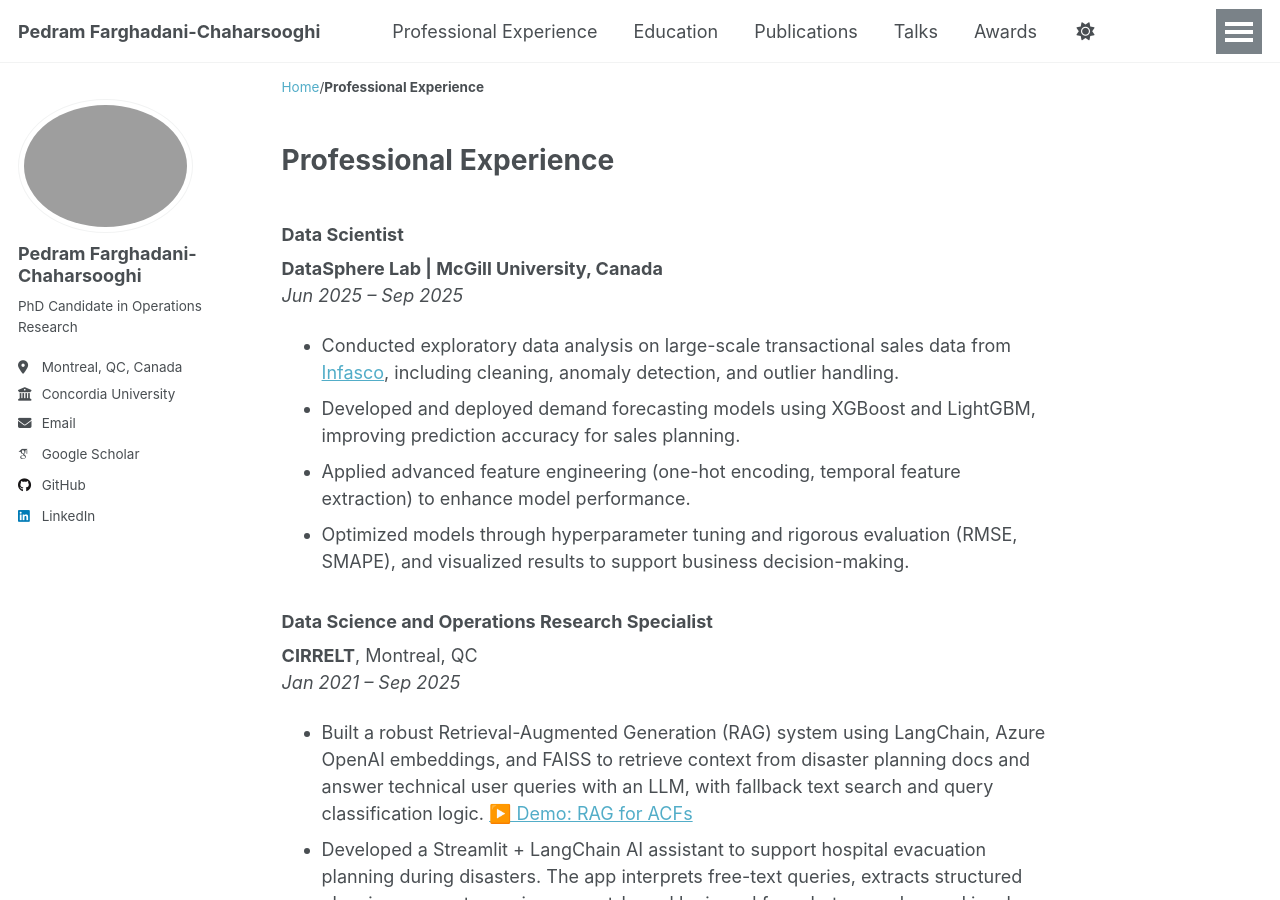
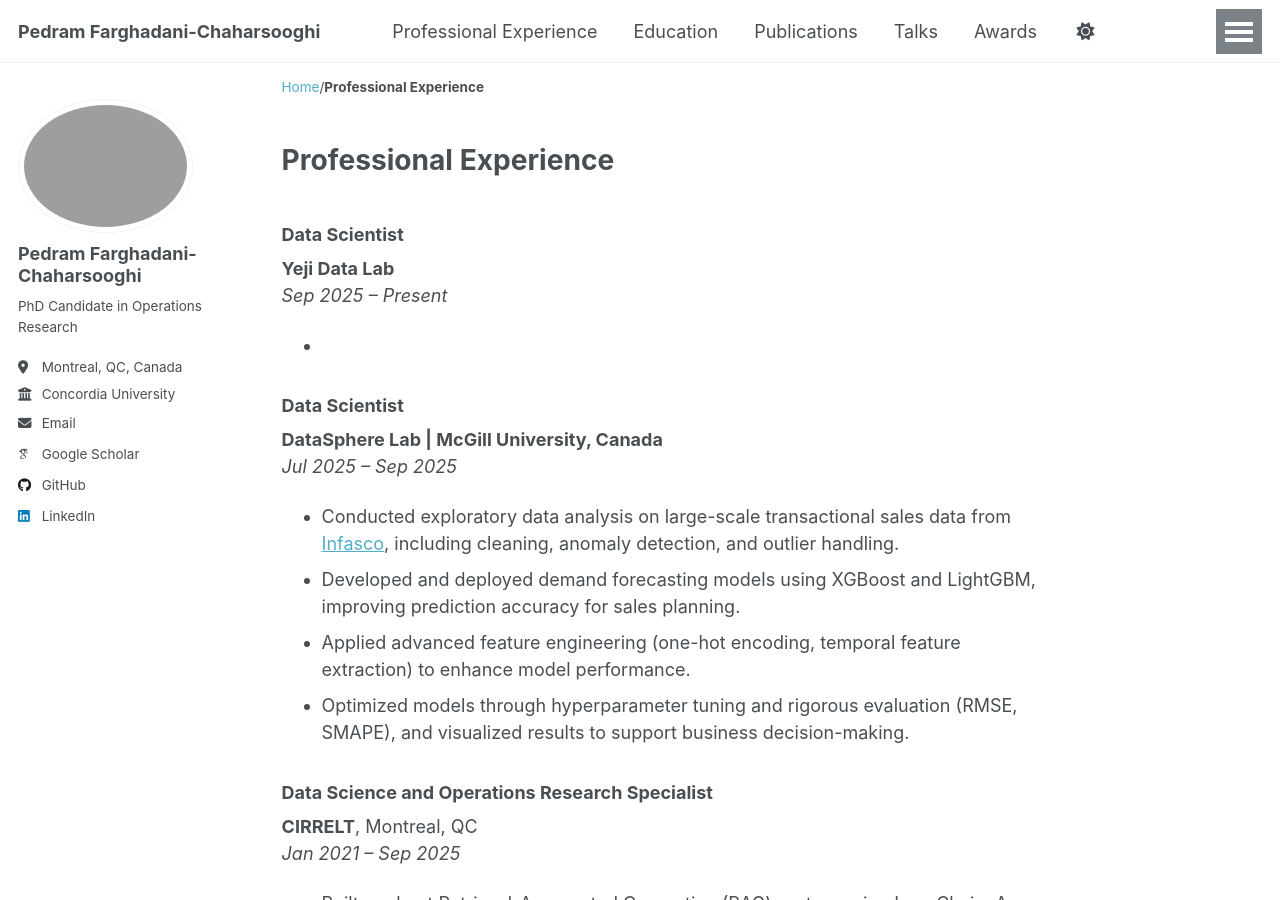
Before and after one commit to Pedram-Fdi/Pedram-Fdi.github.io, a Jekyll site: the page built from _pages/professionalexperience.md, in a window 1280 px wide and 900 px high. Built offline with Jekyll 4.4.1, drawn with Linux system fonts in a browser that asks for light colours; some web fonts are replaced.

Commit message:
Update professionalexperience.md

```diff
--- a/_pages/professionalexperience.md
+++ b/_pages/professionalexperience.md
@@ -6,8 +6,13 @@ author_profile: true
 ---
 
 ### Data Scientist
+**Yeji Data Lab**
+*Sep 2025 – Present*
+-
+
+### Data Scientist
 **DataSphere Lab | McGill University, Canada**
-*Jun 2025 – Sep 2025*
+*Jul 2025 – Sep 2025*
 - Conducted exploratory data analysis on large-scale transactional sales data from [Infasco](https://infasco.com/en/), including cleaning, anomaly detection, and outlier handling.
 - Developed and deployed demand forecasting models using XGBoost and LightGBM, improving prediction accuracy for sales planning.
 - Applied advanced feature engineering (one-hot encoding, temporal feature extraction) to enhance model performance.
```
